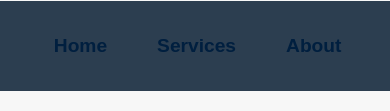
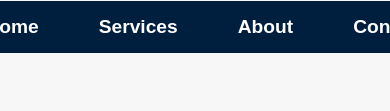
Before and after one commit to khilliard-dev/3ps-professional-painting, a plain HTML site: page index.html in a window 390 px wide. Shown: the part 248-359 px from the top of the page. Drawn offline with Linux system fonts and the light colour scheme.

```diff
--- a/index.html
+++ b/index.html
@@ -14,8 +14,6 @@
 
 <!-- NAVBAR -->
 <nav class="navbar">
-    <img src="images/3ps-logo.png" class="nav-logo" alt="3P's logo">
-
     <ul class="nav-links">
         <li><a href="index.html">Home</a></li>
         <li><a href="services.html">Services</a></li>
--- a/style.css
+++ b/style.css
@@ -135,13 +135,13 @@
   }
 
 .navbar {
+    width: 100%;
     display: flex;
     justify-content: center;
-    align-items: center;
-    gap: 40px;
-    padding: 20px 0;
-    width: 100%;
+    background-color: #001f3f;
+    padding: 15px 0;
 }
+
 
   .navbar nav a {
     margin: 10px;
@@ -154,25 +154,25 @@
   object-fit: contain;
 }
 
-/* NAV LINKS */
 .nav-links {
     list-style: none;
     display: flex;
-    gap: 30px;
+    gap: 40px;
+    margin: 0;
     padding: 0;
-    margin: 0;
 }
 
 .nav-links a {
-    color: #001f3f;
+    color: white;
     text-decoration: none;
     font-size: 1.2rem;
     font-weight: 600;
 }
 
 .nav-links a:hover {
-    color: var(--red);
+    color: #ff4d4d;
 }
+
 
 /* About Page */
 .about-section {
```
